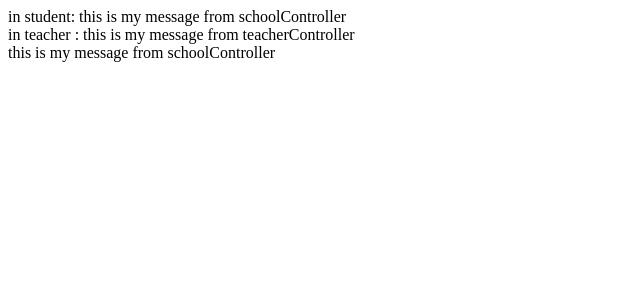
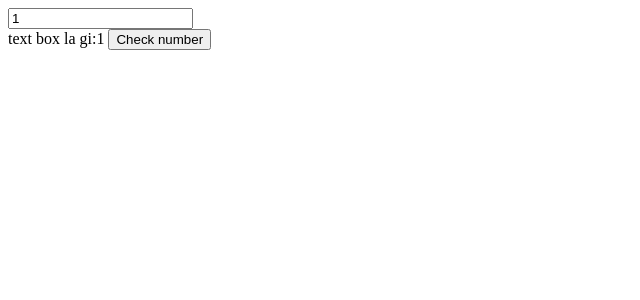
Before and after one commit to phucka6789/TeduShop_Phuc, an ASP.NET MVC app: page /Admin in a window 1280 px wide. Shown: the top 300 px of the page, without its empty margins (0-640 px from the left). Run offline with ASP.NET Core 8 and stand-ins for ASP.NET MVC 5, Linux system fonts and the light colour scheme; the project's own start-up code is not run, and a stand-in starts its controllers and pages; some libraries are stand-ins or nearby versions.

Commit message:
Bai 19 Angular

```diff
--- a/TeduShop.Web/Scripts/spa/APP.js
+++ b/TeduShop.Web/Scripts/spa/APP.js
@@ -1,21 +1,45 @@
 /// <reference path="../plugins/angular/angular.js" />
 var myApp = angular.module('myModule', []);
 //myApp.controller("myController", myController);
+myApp.controller("schoolController", schoolController);
+myApp.service('Validator',Validator)
+//myApp.controller("studentController", studentController);
+//myApp.controller("teacherController", teacherController);
+////declare
+//function studentController($rootScope,$scope) {
+//    //$rootScope.message = "this is my message from studentController";
+//}
+//function teacherController($scope) {
+//     $scope.message = "this is my message from teacherController";
+//}
+// lớp cha (schoolController) khai báo  thì lớp con (teacherController,studentController) có thể được kế thừa và có thể overider được giống trong hướng đối tượng
 
-myApp.controller("studentController", studentController);
-myApp.controller("teacherController", teacherController);
 
-myApp.controller("schoolController", schoolController);
-
-//declare
-function studentController($rootScope,$scope) {
-    //$rootScope.message = "this is my message from studentController";
-}
-function teacherController($scope) {
-     $scope.message = "this is my message from teacherController";
+schoolController.$inject = ['$scope', 'Validator']
+function schoolController($scope,Validator) {
+    // $scope.message = "this is my message from schoolController";
+   // $scope.message = Validator.CheckNumber(2);
+    $scope.checkNumber = function ()
+    {
+        $scope.message = Validator.CheckNumber(2);
+    }
+    $scope.num = 1;
 }
 
-function schoolController($scope) {
-    $scope.message = "this is my message from schoolController";
+function Validator($window)
+{
+    return {
+        CheckNumber:CheckNumber
+    }
+    function CheckNumber(input)
+    {
+        if(input % 2 ==0)
+        {
+            // $window.alert('this is even ');
+            return 'This is even';
+        }
+        else
+            //$window.alert('this is odd ');
+            return 'This is odd';
+    }
 }
-// lớp cha (schoolController) khai báo  thì lớp con (teacherController,studentController) có thể được kế thừa và có thể overider được giống trong hướng đối tượng
--- a/TeduShop.Web/Views/Admin/Index.cshtml
+++ b/TeduShop.Web/Views/Admin/Index.cshtml
@@ -13,7 +13,7 @@
     <script src="~/Scripts/spa/APP.js"></script>
 </head>
 <body>
-    <div ng-controller="schoolController">
+    @*<div ng-controller="schoolController">
         <div ng-controller="studentController">
            in student: {{message}}
         </div>
@@ -21,6 +21,13 @@
          in teacher :  {{message}}
         </div>
         {{message}}
+    </div>*@
+    <div ng-controller="schoolController">
+       <input type="number" ng-model="num"/>
+        <br/>
+        text box la gi:{{num}}
+        <button ng-click="checkNumber()">Check number</button>
+        {{message}}
     </div>
 
 </body>
```
